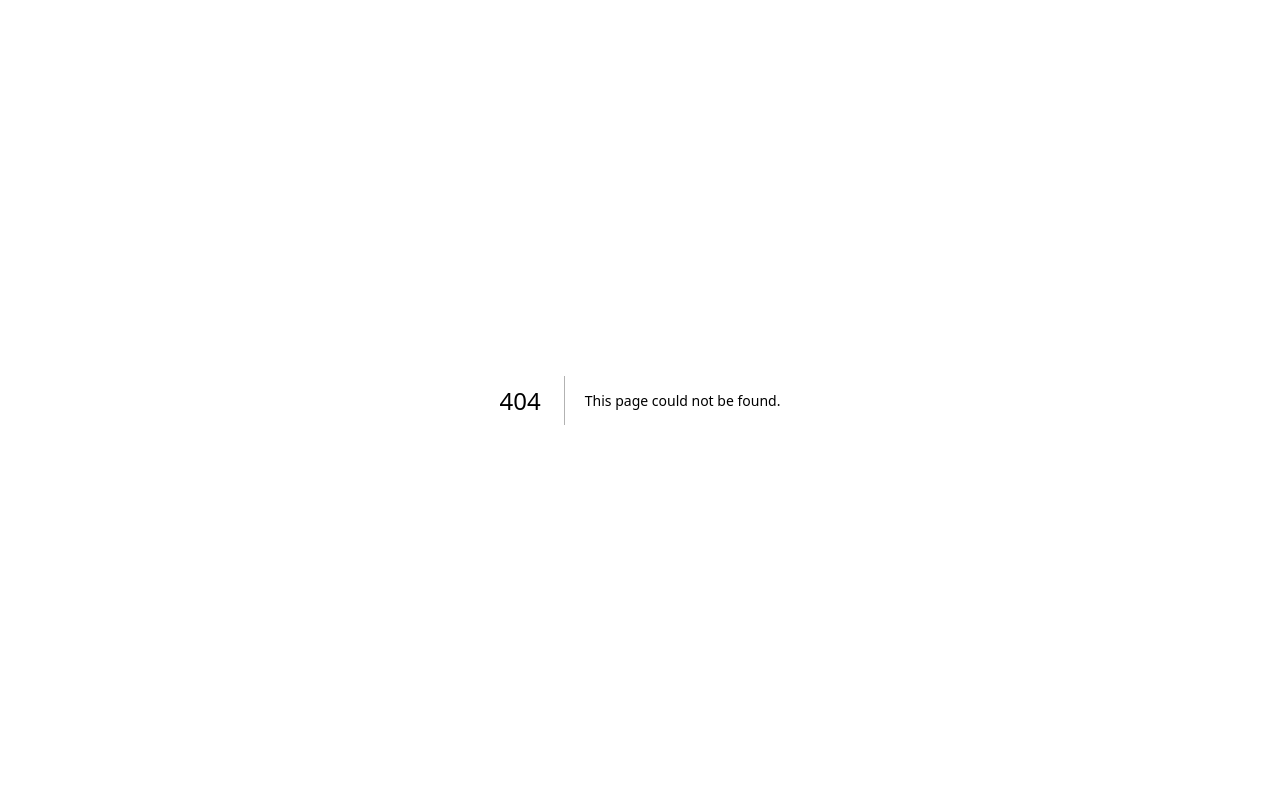
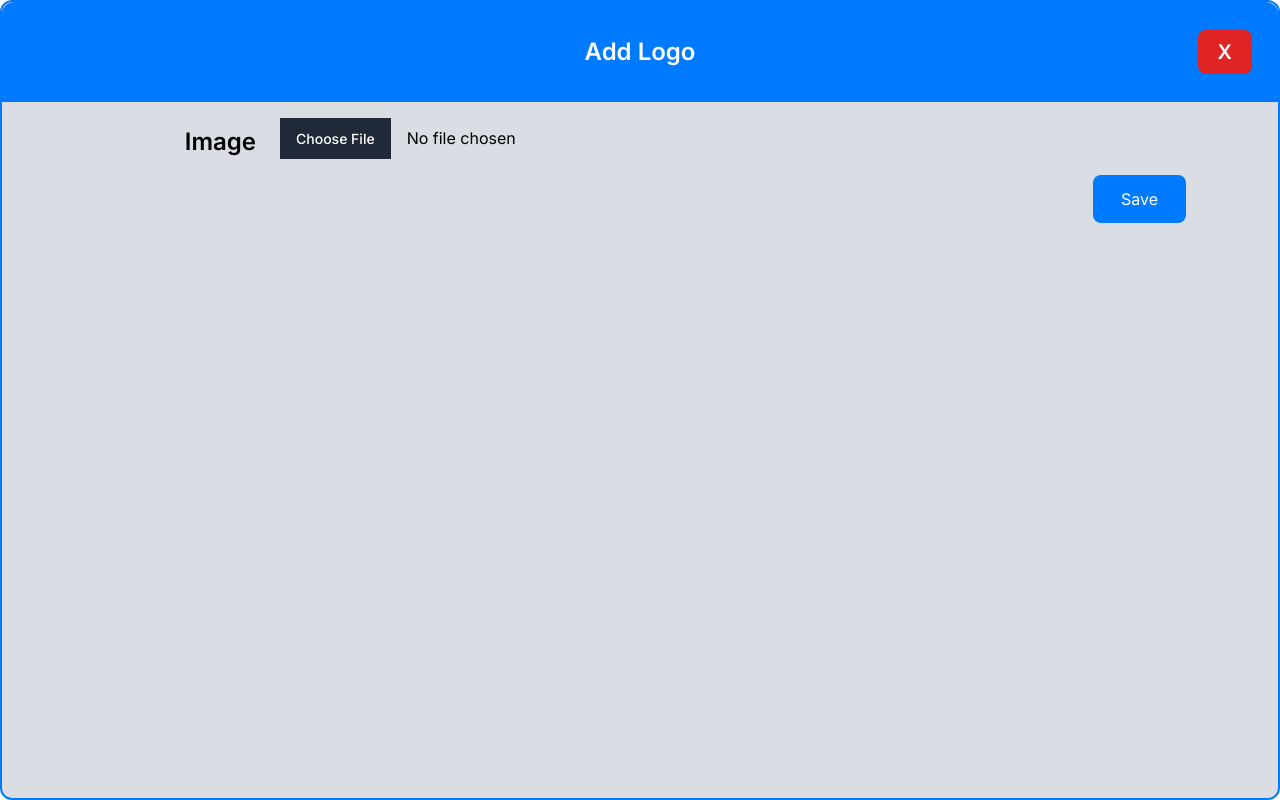
Before and after one commit to fikriymnn/tys-cons, a Next.js app: page /dashboardAdmin/clients/create in a window 1280 px wide. Before the commit this address had no page. Built offline with nearby package versions, Linux system fonts and the light colour scheme.

Commit message:
add rich text

```diff
--- /dev/null
+++ b/src/app/dashboardAdmin/clients/create/page.jsx
@@ -0,0 +1,102 @@
+"use client";
+import React from "react";
+import { useState, useEffect } from "react";
+import {
+    collection,
+    addDoc,
+    getDocs,
+    where,
+    query,
+    getDoc,
+    deleteDoc,
+    updateDoc,
+    doc,
+    Firestore,
+} from "firebase/firestore";
+import {
+    getStorage,
+    ref,
+    uploadBytesResumable,
+    getDownloadURL,
+} from "firebase/storage";
+import { db, storage, firebaseAnalytics } from "../../../../../firebase/page";
+import { prototype } from "events";
+
+function AddClient() {
+    const [isAlert, setIsAlert] = useState(false);
+
+    return (
+        <>
+            {isAlert && (
+                <div className="bgtr w-screen h-screen fixed top-0 flex items-center justify-center gap-5 z-50">
+                    <div className="flex-col">
+                        <div className=" text-2xl mb-5">Change Will not be saved</div>
+                        <div className="flex justify-between">
+                            <a href="/dashboardAdmin/home">
+                                <button className="p-3 px-7 hover:bg-blue-500 rounded-lg mb-5 text-white bg-red-700">
+                                    Oke
+                                </button>
+                            </a>
+                            <button
+                                className="p-3 px-7 hover:bg-blue-500 rounded-lg mb-5 text-white bg-green-500"
+                                onClick={() => {
+                                    setIsAlert(false);
+                                }}
+                            >
+                                Cancel
+                            </button>
+                        </div>
+                    </div>
+                </div>
+            )}
+
+            <div className="w-full min-h-full fixed z-40 rounded-xl border-[#007aff] border-2 bgtr top-0">
+                <div className=" bg-[#007aff] flex  text-2xl font-semibold py-7 rounded-t-xl text-white ">
+                    <div className="w-1/12"></div>
+                    <div className=" w-10/12 flex justify-center items-center">
+                        <p>Add Logo</p>
+                    </div>
+                    <div className="w-1/12 flex items-center justify-center">
+                        <a href="/dashboardAdmin/clients">
+                            <button
+                                // onClick={openAlert}
+                                className="bg-red-600 rounded-lg py-2 px-5 text-xl"
+                            >
+                                X
+                            </button>
+                        </a>
+                    </div>
+                </div>
+
+                <div className=" flex py-1 px-20 ">
+                    <div className=" w-2/12 text-end px-3 text-2xl font-semibold pt-5">
+                        <p>Image</p>
+                    </div>
+                    <div className=" w-10/12 p-3">
+                        <input
+                            type="file"
+                            onChange={(event) => handleUpload(event.target.files[0])}
+                        />
+                    </div>
+                </div>
+
+                <div className="mx-20">
+                    <div className=" flex items-end justify-end mx-3">
+                        {/* {loading ? (
+                            <p>Loading</p>
+                        ) : ( */}
+                        <button
+                            onClick={(e) => update(e)}
+                            className="p-3 px-7 hover:bg-blue-500 rounded-lg mb-5 text-white bg-[#007aff]"
+                        >
+                            Save
+                        </button>
+                        {/* )} */}
+                    </div>
+                </div>
+            </div>
+        </>
+    );
+}
+
+export default AddClient;
```
